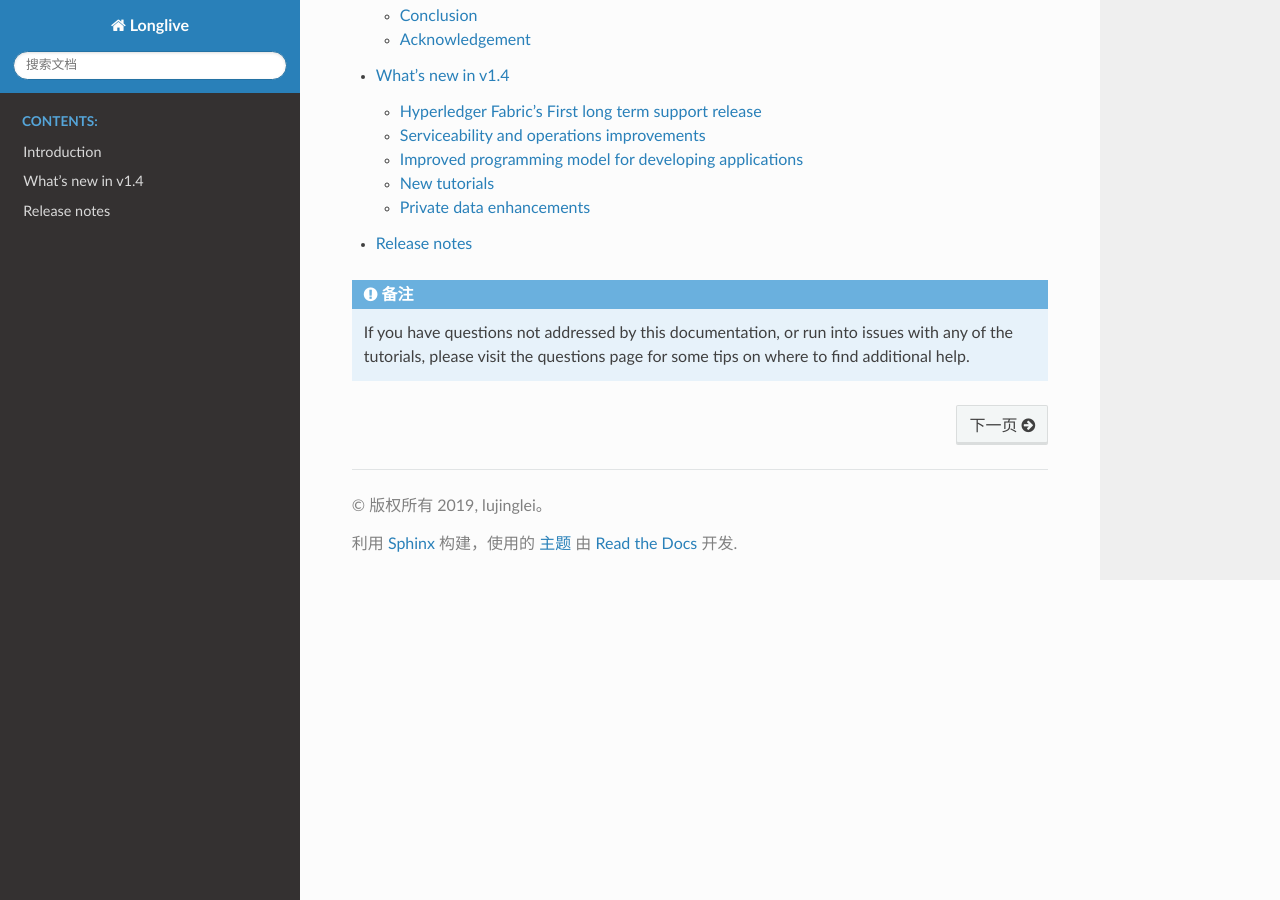
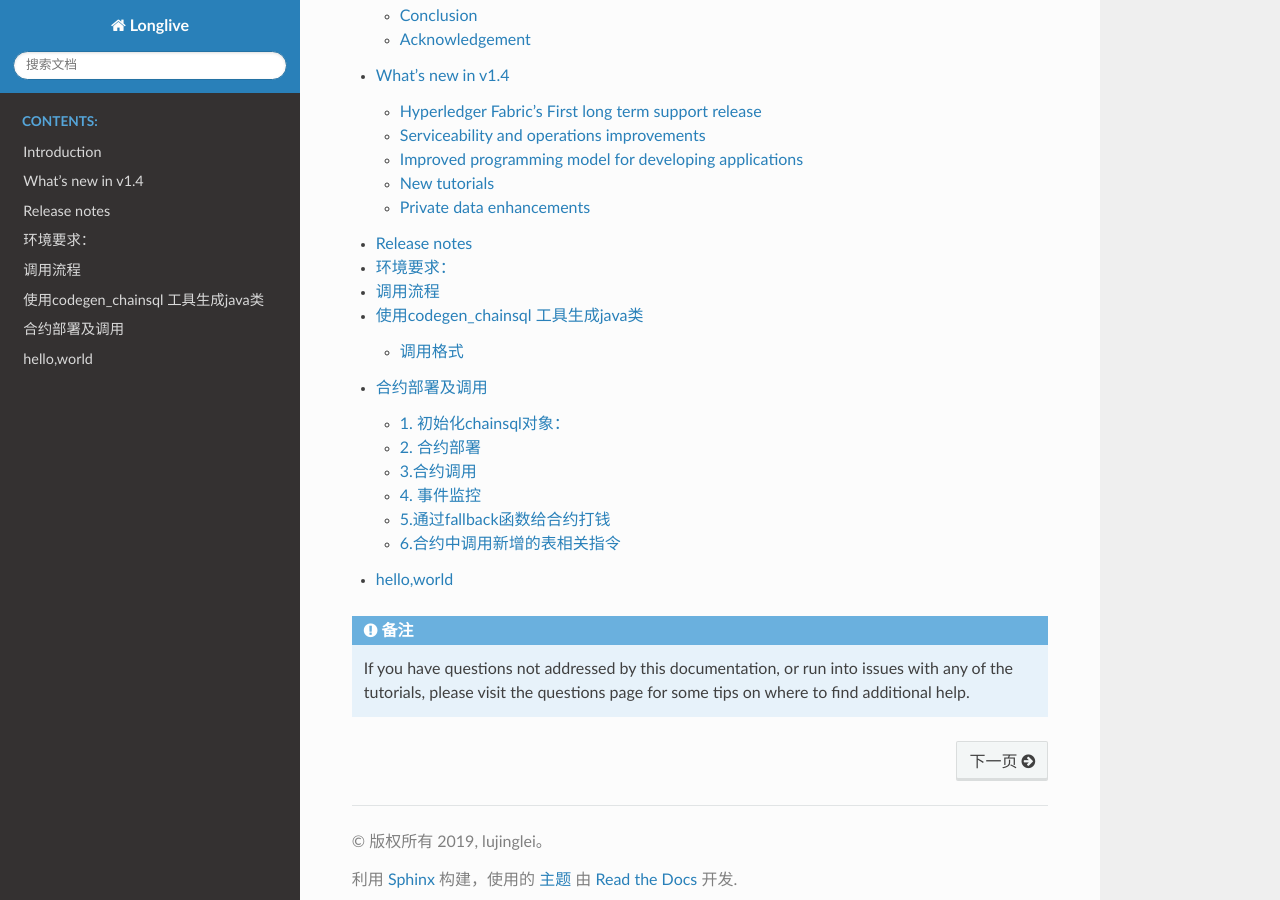
Before and after one commit to luleigreat/Longlive, a Sphinx documentation site: the page built from source/index.rst, in a window 1280 px wide and 900 px high, scrolled down 814 px. Built offline with Sphinx 7.4.7 and the Read the Docs theme 2.0.0, drawn with Linux system fonts in a browser that asks for light colours; some of the changed lines change nothing that is shown.

Commit message:
upload java.md

````diff
--- /dev/null
+++ b/source/hello.rst
@@ -0,0 +1,2 @@
+hello,world
+=============
--- a/source/index.rst
+++ b/source/index.rst
@@ -18,6 +18,8 @@ Welcome to Longlive's documentation!
 
    whatis
    whatsnew
+   java
+   hello
 
 .. note:: If you have questions not addressed by this documentation, or run into
           issues with any of the tutorials, please visit the :doc:`questions`
--- /dev/null
+++ b/source/java.md
@@ -0,0 +1,196 @@
+# 环境要求：
+Jdk1.8
+# 调用流程
+1.	使用智能合约编译工具(solc或remix)编译合约脚本得到bin与abi
+2.	调用codegen_chainsql工具生成java类
+3.	将Java类导入到工程中，进行合约部署/调用
+
+# 使用codegen_chainsql 工具生成java类
+codegen_chainsql.jar 是一个智能合约编译得到的bin与abi数据转化为可调用的java类的可执行jar包，获取链接如下：
+
+https://github.com/ChainSQL/java-chainsql-api/tree/feature/contract/codegen/codegen_chainsql.jar
+## 调用格式
+```
+java -jar codegen_chainsql.jar <input binary file>.bin <input abi file>.abi -p|--package <base package name> -o|--output <destination base directory>
+
+<input binary file>.bin 编译得到的字节码文件（.bin）路径
+<input abi file>.abi    编译得到的abi文件路径
+–p|--package            指定包名
+–o|--output             生成的java文件存储位置
+```
+示例，合约Greeter.sol经编译后生成Greeter.bin,Greeter.abi文件，通过codegen_chainsql工具生成Greeter.java 文件到 e:/solc 路径下，并且包名为com.peersafe.example:
+```
+java -jar codegen_chainsql.jar ./Greeter.bin ./Greeter.abi -p com.peersafe.example -o e:/solc
+```
+
+# 合约部署及调用
+生成合约对应的java类后，就可以进行调用了，首先，需要初始化chainsql对象：
+## 1. 初始化chainsql对象：
+```
+Chainsql c = Chainsql.c;
+c.connect("ws://127.0.0.1:6007");
+c.as(rootAddress, rootSecret);
+```
+
+然后，可用同步/异步两种方式进行合约部署：
+## 2. 合约部署
+同步
+```
+//同步调用,共识通过返回
+Greeter contract = Greeter.deploy(c,
+			 Contract.GAS_LIMIT,Contract.INITIAL_DROPS,
+	 "Hello blockchain world!").send();
+//输出合约地址
+System.out.println("Smart contract deployed to address " + contract.getContractAddress());
+```
+异步
+```
+Greeter.deploy(c, Contract.GAS_LIMIT, Contract.INITIAL_DROPS, "hello world",new Callback<Greeter>() {
+
+	@Override
+	public void called(Greeter args) {
+		 String contractAddress = args.getContractAddress();
+		 System.out.println("Smart contract deployed to address " + contractAddress);
+	}
+
+});
+```
+deploy方法说明：
+以Greeter合约为例，合约的构造函数为
+```
+    /* this runs when the contract is executed */
+    constructor(string _greeting) public payable{
+        greeting = _greeting;
+    }
+```
+对应的deploy方法声明为：
+```
+ public static Greeter deploy(Chainsql chainsql, BigInteger gasLimit, BigInteger initialDropsValue, String _greeting);
+```
+参数说明：
+
+参数名 | 描述
+---|---
+chainsql | Chainsql对象
+gasLimit | 用户提供的Gas上限
+initialDropsValue | （可选）当合约构造函数被 payable 关键字修饰时，可在合约部署时给合约打系统币（单位为drop)
+_greeting | 合约构造函数参数，当参数有多个时，依次向后排列
+
+## 3.合约调用
+当合约部署成功后，可调用合约中的其它方法，除了deploy方法可得到合约对象外，通常我们通过load方法，初始化合约对象：
+```
+//合约加载
+Greeter contract = Greeter.load(c,"zKotgrRHyoc7dywd7vf6LgFBXnv3K66rEg",
+	 Contract.GAS_LIMIT);
+
+```
+load方法的声明：
+```
+ public static Greeter load(Chainsql chainsql, String contractAddress, BigInteger gasLimit)
+```
+参数说明
+参数名 | 描述
+---|---
+chainsql | Chainsql对象
+contractAddress | 合约地址
+gasLimit | 用户提供的Gas上限
+### 3.1 改变合约状态的调用（交易）
+合约方法定义：
+```
+function newGreeting(string _greeting) public {
+    emit Modified(greeting, _greeting, greeting, _greeting);
+    greeting = _greeting;
+}
+```
+同步调用：
+```
+JSONObject ret = contract.newGreeting("Well hello again3").submit(SyncCond.validate_success);
+System.out.println(ret);
+```
+
+异步调用：
+```
+//set，Lets modify the value in our smart contract
+contract.newGreeting("Well hello again3").submit(new Callback<JSONObject>() {
+	@Override
+	public void called(JSONObject args) {
+		System.out.println(args);
+	}
+});
+```
+### 3.2 不改变合约状态的调用
+合约方法定义：
+```
+function greet() public view returns (string) {
+    return greeting;
+}
+```
+同步：
+```
+//get
+System.out.println("Value stored in remote smart contract: " + contract.greet());
+
+```
+异步：
+```
+greet.greet(new Callback<String>() {
+
+	@Override
+	public void called(String args) {
+		// TODO Auto-generated method stub
+
+	}
+
+});
+```
+
+## 4. 事件监控
+这里只能实时监控正在触发的事件，不能根据indexed的值去过滤之前的log</p>
+合约方法定义：
+```
+/* we include indexed events to demonstrate the difference that can be
+captured versus non-indexed */
+event Modified(
+        string indexed oldGreetingIdx, string indexed newGreetingIdx,
+        string oldGreeting, string newGreeting);
+```
+对应的调用为：
+```
+contract.onModifiedEvents(new Callback<Greeter.ModifiedEventResponse>() {
+
+	@Override
+	public void called(ModifiedEventResponse event) {
+	    //todo
+		System.out.println("Modify event fired, previous value: " + event.oldGreeting + ", new value: "
+				+ event.newGreeting);
+		System.out.println("Indexed event previous value: " + Numeric.toHexString(event.oldGreetingIdx)
+				+ ", new value: " + Numeric.toHexString(event.newGreetingIdx));
+	}
+
+});
+
+```
+## 5.通过fallback函数给合约打钱
+在solidity中的可以定义一个fallback函数，它没有名字，没有参数，也没有返回值，且必须被 external 关键字修饰，这个方法一般用来在合约未定义转账方法的情况下给合约转账，前提是它必须被 payable 关键字修饰。
+```
+function() external payable { }
+```
+Chainsql中通过fallback函数给合约转账的接口为payToContract:
+```
+Ripple payToContract(String contract_address, String value, int gasLimit)
+```
+参数说明：
+参数名 | 描述
+---|---
+contractAddress | 合约地址
+value | 要转移的ZXC数量，可包含小数
+gasLimit | 用户提供的Gas上限
+
+## 6.合约中调用新增的表相关指令
+[合约示例](!https://github.com/ChainSQL/java-chainsql-api/blob/feature/contract/chainsql/src/main/resources/solidity/table/solidity-TableTxs.sol)
+
+[对应的java类文件](!https://github.com/ChainSQL/java-chainsql-api/tree/feature/contract/chainsql/src/test/java/com/peersafe/example/contract/DBTest.java)
+
+[测试用例](!https://github.com/ChainSQL/java-chainsql-api/blob/feature/contract/chainsql/src/test/java/com/peersafe/example/contract/TestContractTableTxs.java)
+
+> 说明：调用表相关操作时，submit参数可以传SyncCond.db_success，入库成功后返回
````
